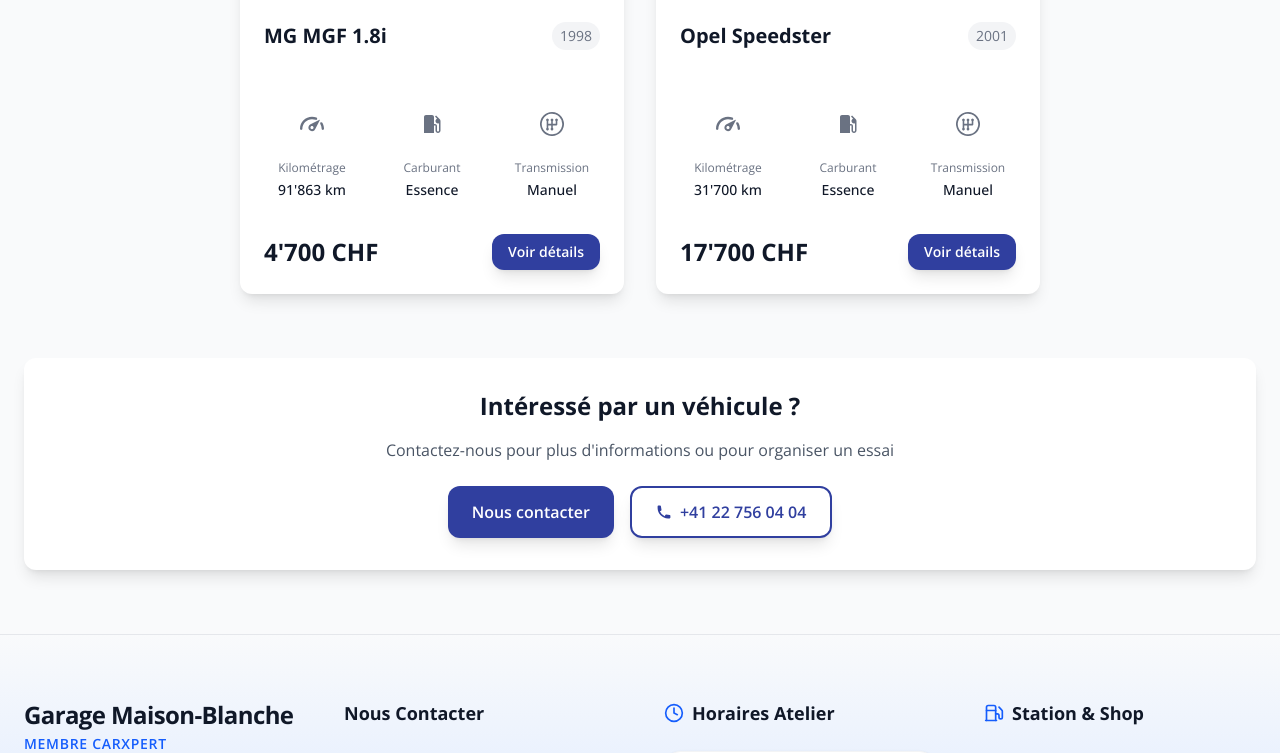
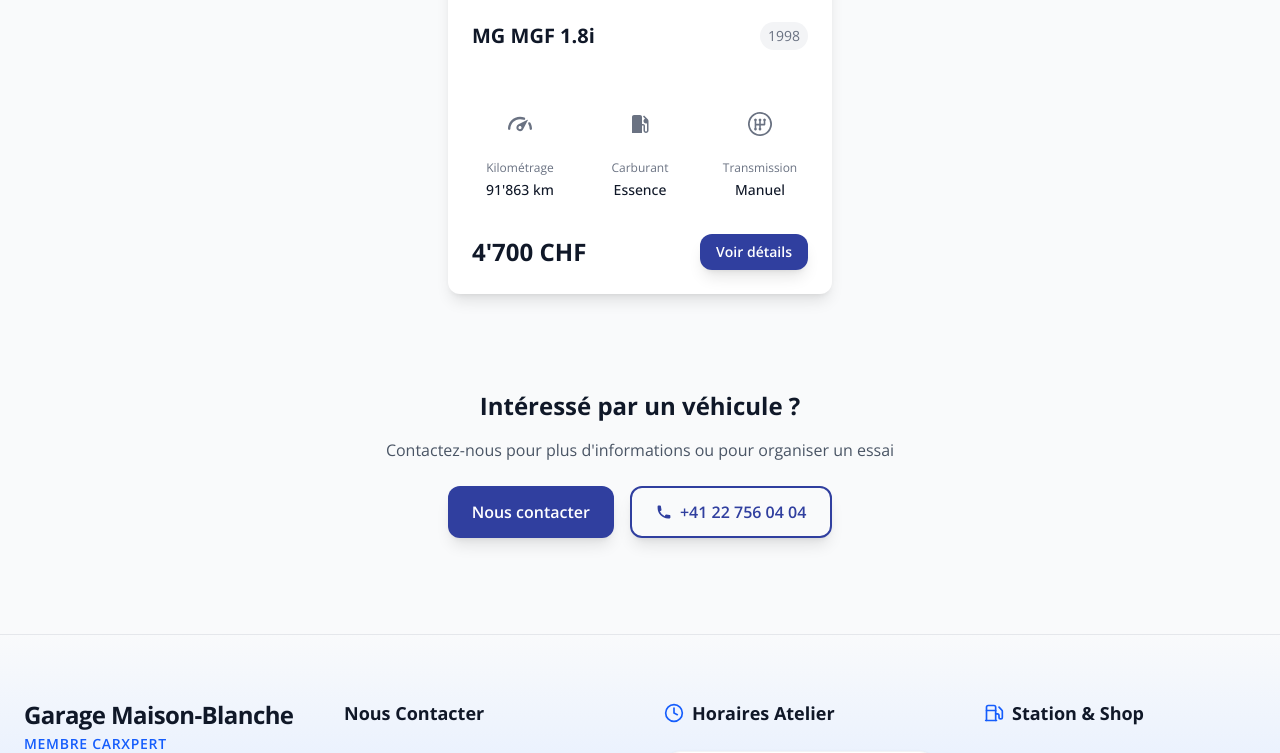
Before and after one commit to anthohn/garage-maisonblanche, a Next.js app: page /vehicules in a window 1280 px wide. Shown: the part 619-1372 px from the top of the page. Built offline with nearby package versions, Linux system fonts and the light colour scheme.

Commit message:
feat : retrait annonce opel speedster

```diff
--- a/app/vehicules/VehiculesContent.tsx
+++ b/app/vehicules/VehiculesContent.tsx
@@ -38,7 +38,7 @@
                         </div>
 
                         {/* Contact Section */}
-                        <div className="text-center mt-16 bg-white rounded-xl p-8 shadow-lg">
+                        <div className="text-center mt-16 py-8">
                             <h2 className="text-2xl font-bold text-gray-900 mb-4">Intéressé par un véhicule ?</h2>
                             <p className="text-gray-600 mb-6">Contactez-nous pour plus d&apos;informations ou pour organiser un essai</p>
                             <div className="flex flex-col sm:flex-row gap-4 justify-center">
--- a/lib/data.ts
+++ b/lib/data.ts
@@ -76,6 +76,7 @@
             registration: '08.1998'
         }
     },
+    /*
     {
         id: 'opel-speedster',
         brand: 'Opel',
@@ -98,4 +99,5 @@
             color: 'Rouge'
         }
     }
+    */
 ];
```
